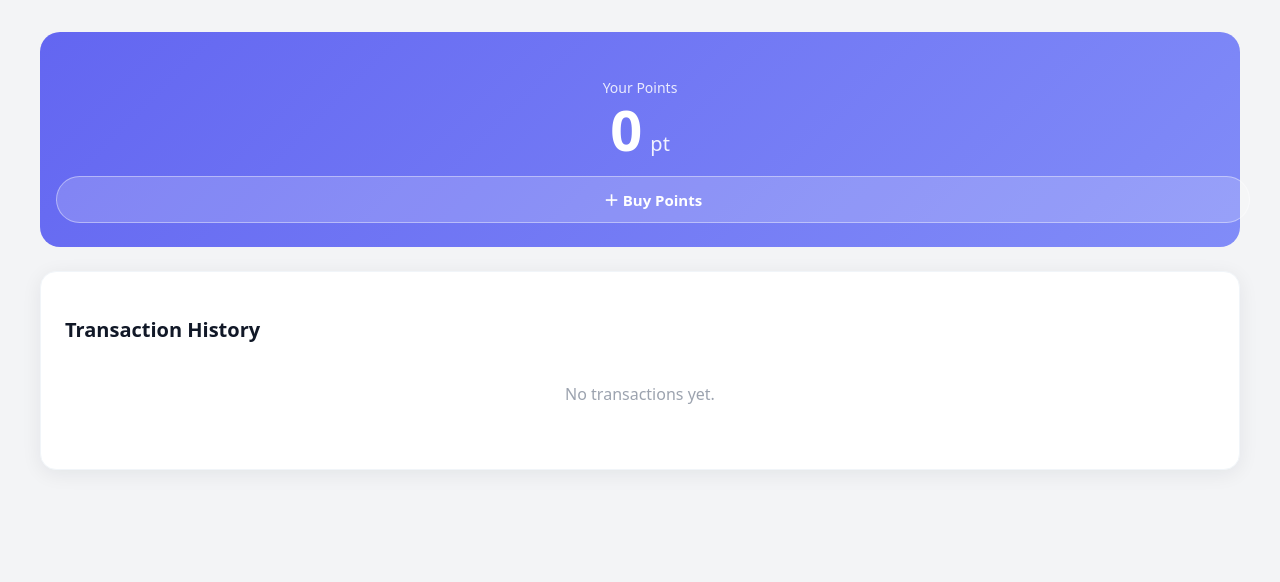
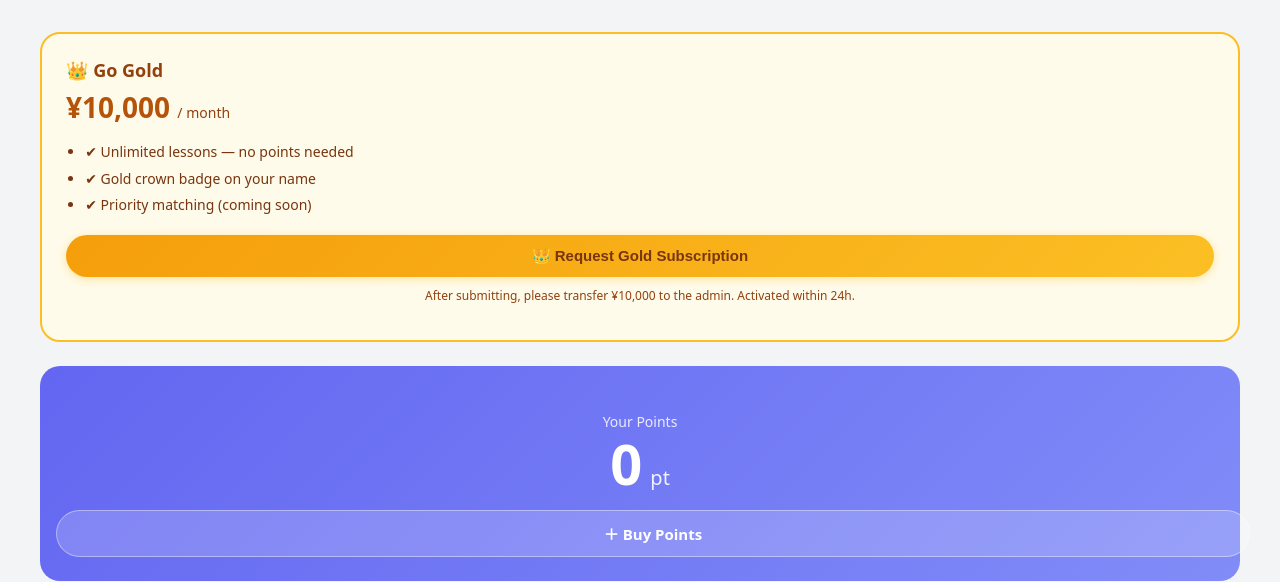
Before and after one commit to Zitatori/Django-5min-LanguageApp, a Django app: page /profile/ in a window 1280 px wide. Shown: the part 54-636 px from the top of the page. Run offline with Django 4.2, Linux system fonts and the light colour scheme; the visitor is signed in with stand-in values (Sample User, id 1); data comes from the database, SQL or seed files in the repository; data that the repository does not hold is empty; some libraries are stand-ins or nearby versions.

Commit message:
Gold会員機能を追加: 月額プラン・ゴールドバッジ・ポイント消費なし
- GoldMembership / GoldSubscriptionRequest モデル追加
- コンテキストプロセッサで全テンプレートに is_gold を注入
- プロフィールページにゴールド状態カード＆申請フォームを追加
- ナビバーに 👑 Gold バッジを表示
- lesson_room でゴールド会員はポイント残高チェックを免除
- consumers.py でゴールド会員はポイント消費なし
- 管理ダッシュボードから Gold 30日付与ボタン追加

Co-Authored-By: Claude Sonnet 4.6 <noreply@anthropic.com>

```diff
--- /dev/null
+++ b/core/context_processors.py
@@ -0,0 +1,16 @@
+from django.utils import timezone
+
+
+def gold_status(request):
+    """全テンプレートで {{ is_gold }} と {{ gold_expires_at }} を利用可能にする"""
+    if not request.user.is_authenticated:
+        return {'is_gold': False, 'gold_expires_at': None}
+    try:
+        membership = request.user.gold_membership
+        active = membership.expires_at > timezone.now()
+        return {
+            'is_gold': active,
+            'gold_expires_at': membership.expires_at if active else None,
+        }
+    except Exception:
+        return {'is_gold': False, 'gold_expires_at': None}
--- a/core/models/__init__.py
+++ b/core/models/__init__.py
@@ -2,3 +2,4 @@ from .languages import LessonLanguage
 from .users import UserRole, UserProfile, TutorProfile, StudentProfile
 from .lessons import QuickLessonRequest, QuickLessonMatch
 from .points import PointBalance, PointTransaction, WithdrawalRequest
+from .gold import GoldMembership, GoldSubscriptionRequest
--- a/core/urls.py
+++ b/core/urls.py
@@ -1,8 +1,8 @@
 from django.urls import path
 from . import views
 from .views import VideoRoomView
-from core.views.admin import admin_dashboard, update_tutor_languages, update_user_languages, delete_user, update_user_points, grant_initial_points_all, process_withdrawal
-from core.views.profile import profile, purchase_points, request_withdrawal
+from core.views.admin import admin_dashboard, update_tutor_languages, update_user_languages, delete_user, update_user_points, grant_initial_points_all, process_withdrawal, grant_gold
+from core.views.profile import profile, purchase_points, request_withdrawal, request_gold
 
 
 
@@ -38,4 +38,8 @@ urlpatterns = [
 
     # 引き出し申請処理（admin用）
     path('admin-dashboard/withdrawal/<int:withdrawal_id>/', process_withdrawal, name='process_withdrawal'),
+
+    # Gold メンバーシップ
+    path('gold/request/', request_gold, name='request_gold'),
+    path('admin-dashboard/user/<int:user_id>/grant-gold/', grant_gold, name='grant_gold'),
 ]
--- a/core/views/profile.py
+++ b/core/views/profile.py
@@ -2,6 +2,7 @@ from django.contrib.auth.decorators import login_required
 from django.shortcuts import render, redirect
 from django.utils import timezone
 from core.models import PointBalance, PointTransaction, WithdrawalRequest
+from core.models import GoldMembership, GoldSubscriptionRequest
 
 MIN_WITHDRAWAL_PTS = 50  # 最低引き出しポイント
 
@@ -22,6 +23,11 @@ def profile(request):
     # 引き出し可能額 = 講師として稼いだ分 と 総残高 の小さい方
     withdrawable = min(balance.earned_balance, balance.balance)
 
+    # Gold 申請中かどうか
+    gold_request_pending = GoldSubscriptionRequest.objects.filter(
+        user=request.user, status=GoldSubscriptionRequest.STATUS_PENDING
+    ).exists()
+
     return render(request, 'core/profile.html', {
         'balance':            balance,
         'withdrawable':       withdrawable,
@@ -35,6 +41,7 @@ def profile(request):
         ),
         'withdrawal_currencies': WithdrawalRequest.CURRENCY_CHOICES,
         'withdrawal_methods':    WithdrawalRequest.METHOD_CHOICES,
+        'gold_request_pending':  gold_request_pending,
     })
 
 
@@ -98,3 +105,27 @@ def purchase_points(request):
         'tiers':   TIERS,
         'balance': balance,
     })
+
+
+@login_required
+def request_gold(request):
+    """ゴールド会員申請（重複防止、申請中は再送不可）"""
+    if request.method != 'POST':
+        return redirect('profile')
+
+    # 既にアクティブな Gold メンバーなら不要
+    try:
+        membership = request.user.gold_membership
+        if membership.is_active:
+            return redirect('profile')
+    except Exception:
+        pass
+
+    # 申請中なら重複させない
+    if GoldSubscriptionRequest.objects.filter(
+        user=request.user, status=GoldSubscriptionRequest.STATUS_PENDING
+    ).exists():
+        return redirect('profile')
+
+    GoldSubscriptionRequest.objects.create(user=request.user)
+    return redirect('profile')
--- a/quicklesson/settings/base.py
+++ b/quicklesson/settings/base.py
@@ -46,6 +46,7 @@ TEMPLATES = [
                 "django.template.context_processors.request",
                 "django.contrib.auth.context_processors.auth",
                 "django.contrib.messages.context_processors.messages",
+                "core.context_processors.gold_status",
             ],
         },
     },
--- a/static/css/style.css
+++ b/static/css/style.css
@@ -105,6 +105,12 @@ a:hover {
   background: #374151;
   color: #d1d5db;
   border: 1px solid #4b5563;
+}
+.header-badge-gold {
+  background: linear-gradient(135deg, #f59e0b 0%, #fbbf24 50%, #d97706 100%);
+  color: #78350f;
+  box-shadow: 0 0 8px rgba(251,191,36,0.55);
+  font-weight: 800;
 }
 
 .header-nav form {
--- a/templates/base.html
+++ b/templates/base.html
@@ -43,7 +43,8 @@
         {% if user.is_authenticated %}
           <a href="{% url 'profile' %}" class="header-user-link">
             {{ user.username }}
-            {% if user.is_superuser %}<span class="header-badge header-badge-dev">Dev</span>
+            {% if is_gold %}<span class="header-badge header-badge-gold">&#x1F451; Gold</span>
+            {% elif user.is_superuser %}<span class="header-badge header-badge-dev">Dev</span>
             {% elif user.is_staff %}<span class="header-badge header-badge-admin">Admin</span>
             {% endif %}
           </a>
@@ -77,7 +78,8 @@
       {% if user.is_authenticated %}
         <a href="{% url 'profile' %}" class="header-user-link">
           {{ user.username }}
-          {% if user.is_superuser %}<span class="header-badge header-badge-dev">Dev</span>
+          {% if is_gold %}<span class="header-badge header-badge-gold">&#x1F451; Gold</span>
+          {% elif user.is_superuser %}<span class="header-badge header-badge-dev">Dev</span>
           {% elif user.is_staff %}<span class="header-badge header-badge-admin">Admin</span>
           {% endif %}
         </a>
--- a/templates/core/profile.html
+++ b/templates/core/profile.html
@@ -76,6 +76,68 @@
     background: #f3f4f6; color: #6b7280; margin-left: 6px;
   }
 
+  /* ── Gold カード ── */
+  .gold-hero {
+    background: linear-gradient(135deg, #f59e0b 0%, #fbbf24 60%, #d97706 100%);
+    border-radius: 20px;
+    padding: 1.8rem 1.4rem 1.4rem;
+    color: #78350f;
+    margin-bottom: 1.5rem;
+    position: relative;
+    overflow: hidden;
+  }
+  .gold-hero::before {
+    content: '';
+    position: absolute; inset: 0;
+    background: repeating-linear-gradient(
+      45deg,
+      rgba(255,255,255,0.06) 0px,
+      rgba(255,255,255,0.06) 1px,
+      transparent 1px, transparent 12px
+    );
+  }
+  .gold-hero .gold-crown { font-size: 2.2rem; display:block; margin-bottom: .4rem; }
+  .gold-hero .gold-title { font-size: 22px; font-weight:800; margin-bottom: .2rem; }
+  .gold-hero .gold-sub   { font-size: 13px; opacity: .75; margin-bottom: 1rem; }
+  .gold-hero .gold-expiry {
+    display: inline-block;
+    background: rgba(255,255,255,0.35);
+    border-radius: 10px;
+    padding: 6px 14px;
+    font-size: 13px;
+    font-weight: 600;
+  }
+  .gold-upsell {
+    border: 2px solid #fbbf24;
+    border-radius: 20px;
+    padding: 1.5rem;
+    margin-bottom: 1.5rem;
+    background: #fffbeb;
+  }
+  .gold-upsell .gold-upsell-title { font-size: 18px; font-weight: 700; color: #92400e; margin-bottom: .4rem; }
+  .gold-upsell .gold-price { font-size: 28px; font-weight: 800; color: #b45309; }
+  .gold-upsell .gold-price span { font-size: 14px; font-weight: 500; color: #92400e; }
+  .gold-upsell ul { margin: .8rem 0 1rem; padding-left: 1.2rem; color: #78350f; font-size: 14px; line-height: 1.9; }
+  .btn-gold {
+    display: block; width: 100%;
+    padding: 12px;
+    background: linear-gradient(135deg, #f59e0b 0%, #fbbf24 100%);
+    color: #78350f;
+    border: none; border-radius: 999px;
+    font-size: 15px; font-weight: 700;
+    cursor: pointer; text-align: center;
+    text-decoration: none;
+    transition: opacity .15s, transform .12s, box-shadow .15s;
+    box-shadow: 0 2px 10px rgba(251,191,36,.4);
+  }
+  .btn-gold:hover { opacity: .9; transform: translateY(-1px); box-shadow: 0 4px 16px rgba(251,191,36,.5); }
+  .btn-gold:active { transform: scale(.97); }
+  .gold-pending {
+    display:inline-block; background:#fef3c7; color:#92400e;
+    border:1.5px solid #fbbf24; border-radius:99px;
+    padding:5px 14px; font-size:13px; font-weight:500;
+  }
+
   /* ── PC レイアウト ── */
   @media (min-width: 900px) {
     /* ポイントヒーロー＋引出フォームを横並び（講師のみ） */
@@ -105,6 +167,36 @@
     }
   }
 </style>
+
+{% if is_gold %}
+<div class="gold-hero">
+  <span class="gold-crown">&#x1F451;</span>
+  <div class="gold-title">Gold Member</div>
+  <div class="gold-sub">{% trans "Unlimited lessons — no points deducted per lesson" %}</div>
+  <span class="gold-expiry">{% trans "Active until" %} {{ gold_expires_at|date:"Y-m-d" }}</span>
+</div>
+{% else %}
+<div class="gold-upsell">
+  <div class="gold-upsell-title">&#x1F451; {% trans "Go Gold" %}</div>
+  <div class="gold-price">¥10,000 <span>/ {% trans "month" %}</span></div>
+  <ul>
+    <li>&#x2714; {% trans "Unlimited lessons — no points needed" %}</li>
+    <li>&#x2714; {% trans "Gold crown badge on your name" %}</li>
+    <li>&#x2714; {% trans "Priority matching" %} ({% trans "coming soon" %})</li>
+  </ul>
+  {% if gold_request_pending %}
+    <span class="gold-pending">&#x23F3; {% trans "Subscription request pending" %}</span>
+  {% else %}
+    <form method="post" action="{% url 'request_gold' %}">
+      {% csrf_token %}
+      <button type="submit" class="btn-gold">&#x1F451; {% trans "Request Gold Subscription" %}</button>
+    </form>
+    <p style="font-size:12px; color:#92400e; margin-top:.6rem; text-align:center;">
+      {% trans "After submitting, please transfer ¥10,000 to the admin. Activated within 24h." %}
+    </p>
+  {% endif %}
+</div>
+{% endif %}
 
 <div class="pf-pc-top {% if request.user.tutorprofile %}pf-is-tutor{% endif %}">
 <div class="point-hero">
```
Also changed, not shown: core/consumers.py (+21 -11 lines), core/models/gold.py (added, +41 -0 lines), core/views/admin.py (+36 -0 lines), core/views/lesson.py (+14 -5 lines), templates/core/admin_dashboard.html (+41 -0 lines), core/migrations/0007_add_gold_membership.py (added), core/migrations/0008_add_gold_subscription_request.py (added).
